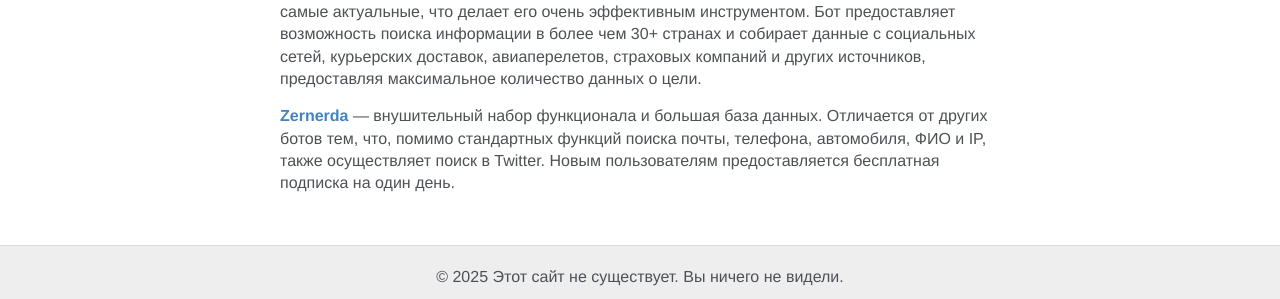
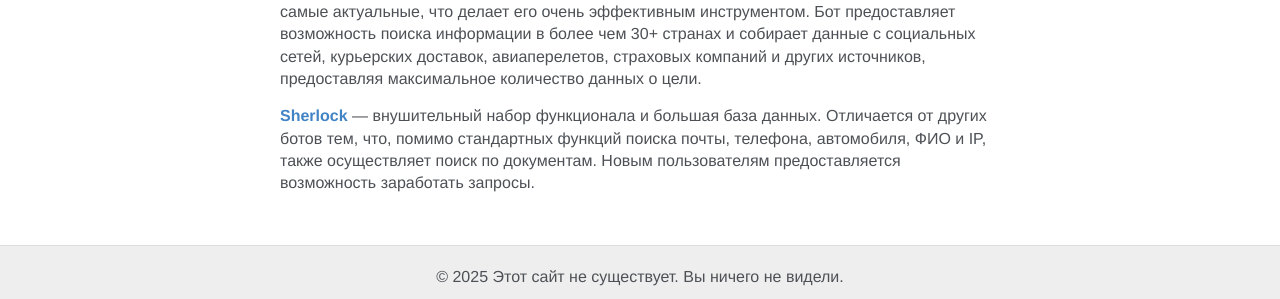
Before and after one commit to NmH7oMFjFlo8nyp13LHG/o8nyp13LHG, a Jekyll site: the page built from _posts/2023-11-12-boty-dlya-doksinga-doxing.md, in a window 1280 px wide. Shown: the part 1425-1724 px from the top of the page. Built offline with Jekyll 4.4.1, drawn with Linux system fonts in a browser that asks for light colours.

Commit message:
Update 2023-11-12-boty-dlya-doksinga-doxing.md

```diff
--- a/_posts/2023-11-12-boty-dlya-doksinga-doxing.md
+++ b/_posts/2023-11-12-boty-dlya-doksinga-doxing.md
@@ -24,4 +24,4 @@ last_modified_at: 2025-03-30
 
 **[Vektor](/Vektor/)** — лучший бот для поиска информации о физических и юридических лицах. Он имеет доступ к гос базам данных, утечкам, публичным и не очень источникам. Базы данных всегда самые актуальные, что делает его очень эффективным инструментом. Бот предоставляет возможность поиска информации в более чем 30+ странах и собирает данные с социальных сетей, курьерских доставок, авиаперелетов, страховых компаний и других источников, предоставляя максимальное количество данных о цели.
 
-**[Zernerda](/zernerda/)** — внушительный набор функционала и большая база данных. Отличается от других ботов тем, что, помимо стандартных функций поиска почты, телефона, автомобиля, ФИО и IP, также осуществляет поиск в Twitter. Новым пользователям предоставляется бесплатная подписка на один день.
+**[Sherlock](/Sherlock/)** — внушительный набор функционала и большая база данных. Отличается от других ботов тем, что, помимо стандартных функций поиска почты, телефона, автомобиля, ФИО и IP, также осуществляет поиск по документам. Новым пользователям предоставляется возможность заработать запросы.
```
